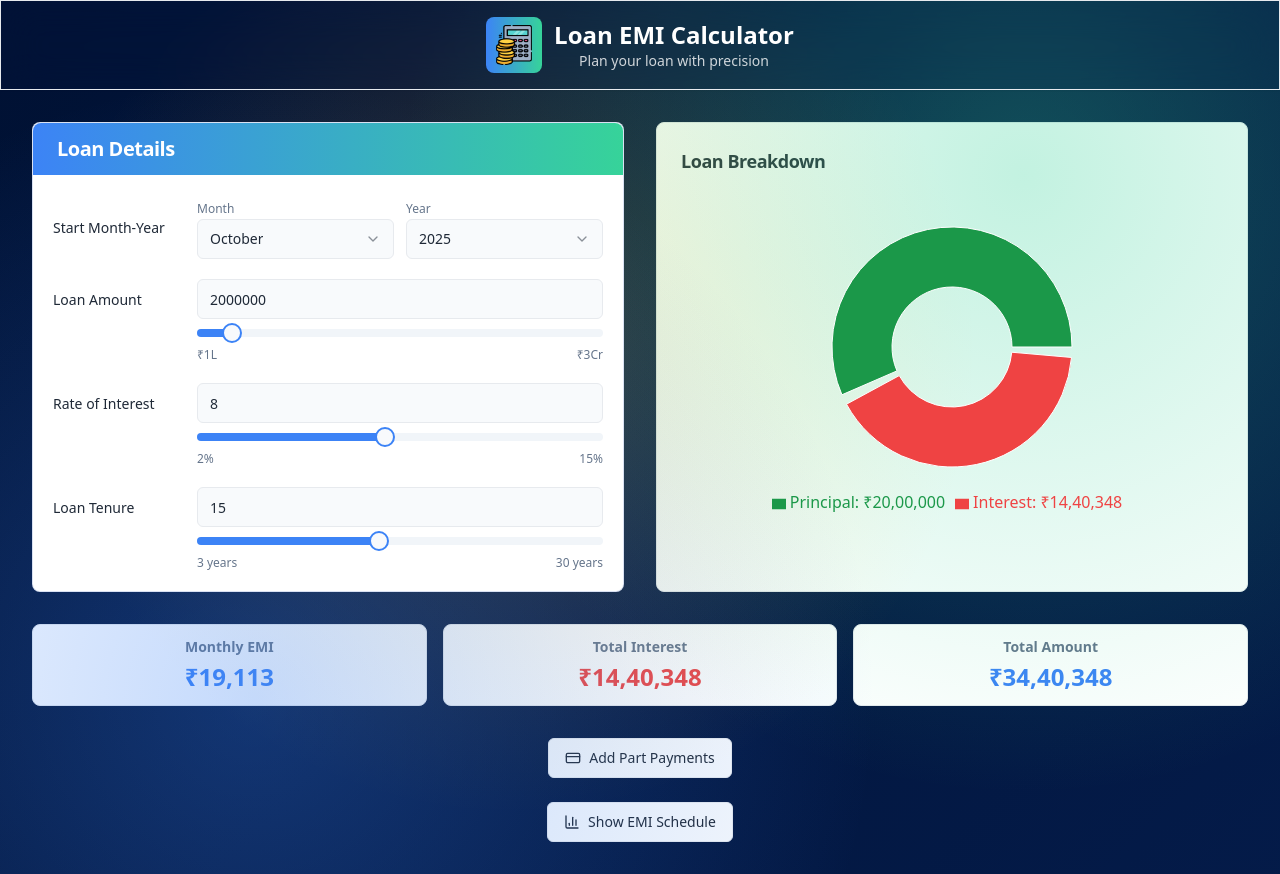
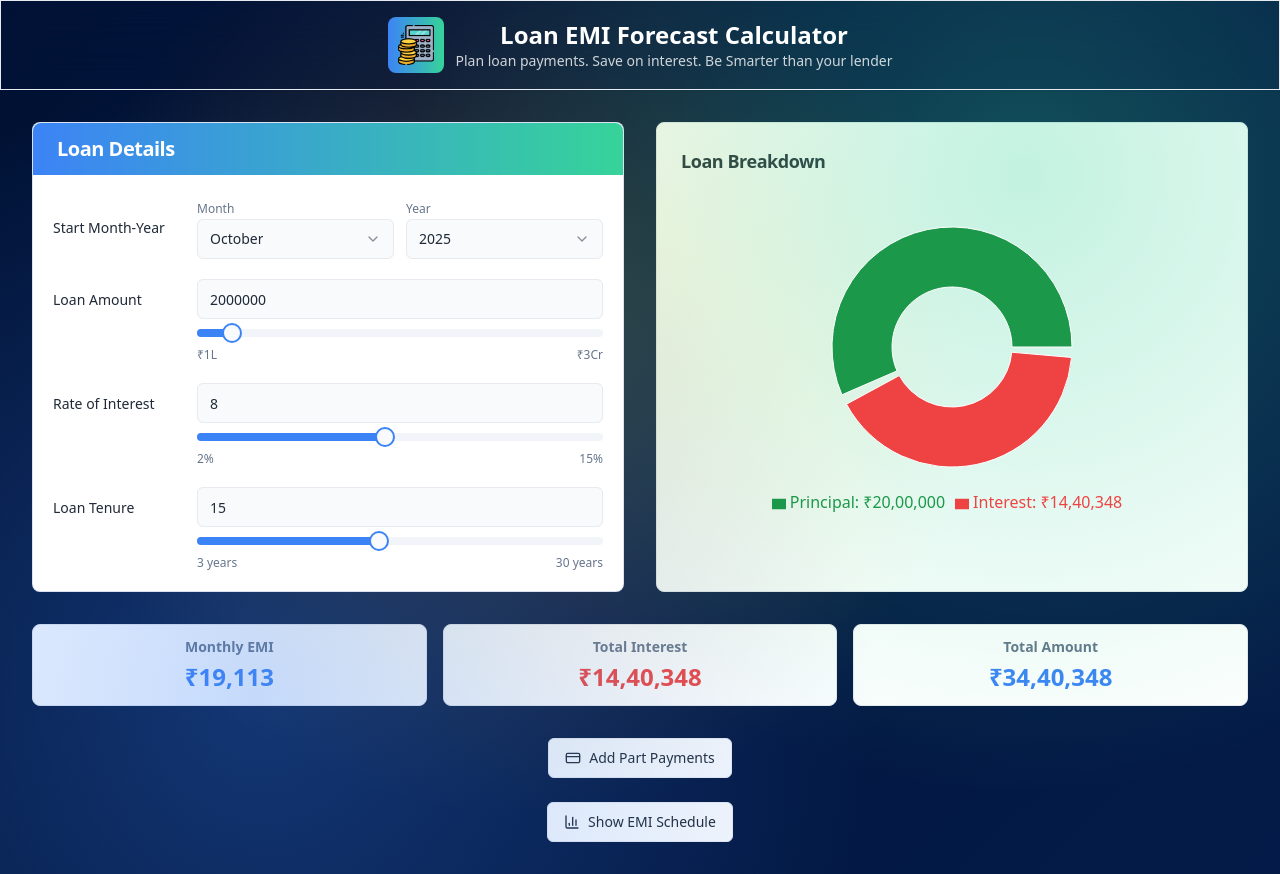
Before and after one commit to fabixcorner/loan-emi-forecast-calc, a React (Vite) app: page / in a window 1280 px wide. Built offline with nearby package versions, Linux system fonts and the light colour scheme.

Commit message:
Updated the title and description of the webpage
Updated the title and description of the webpage

```diff
--- a/src/pages/Index.tsx
+++ b/src/pages/Index.tsx
@@ -88,8 +88,8 @@ const Index = () => {
               <img src={calculatorIcon} alt="Calculator" className="w-10 h-10" />
             </div>
             <div className="text-center">
-              <h1 className="text-2xl font-bold text-white">Loan EMI Calculator</h1>
-              <p className="text-sm text-white/80">Plan your loan with precision</p>
+              <h1 className="text-2xl font-bold text-white">Loan EMI Forecast Calculator</h1>
+              <p className="text-sm text-white/80">Plan loan payments. Save on interest. Be Smarter than your lender</p>
             </div>
           </div>
         </div>
```
